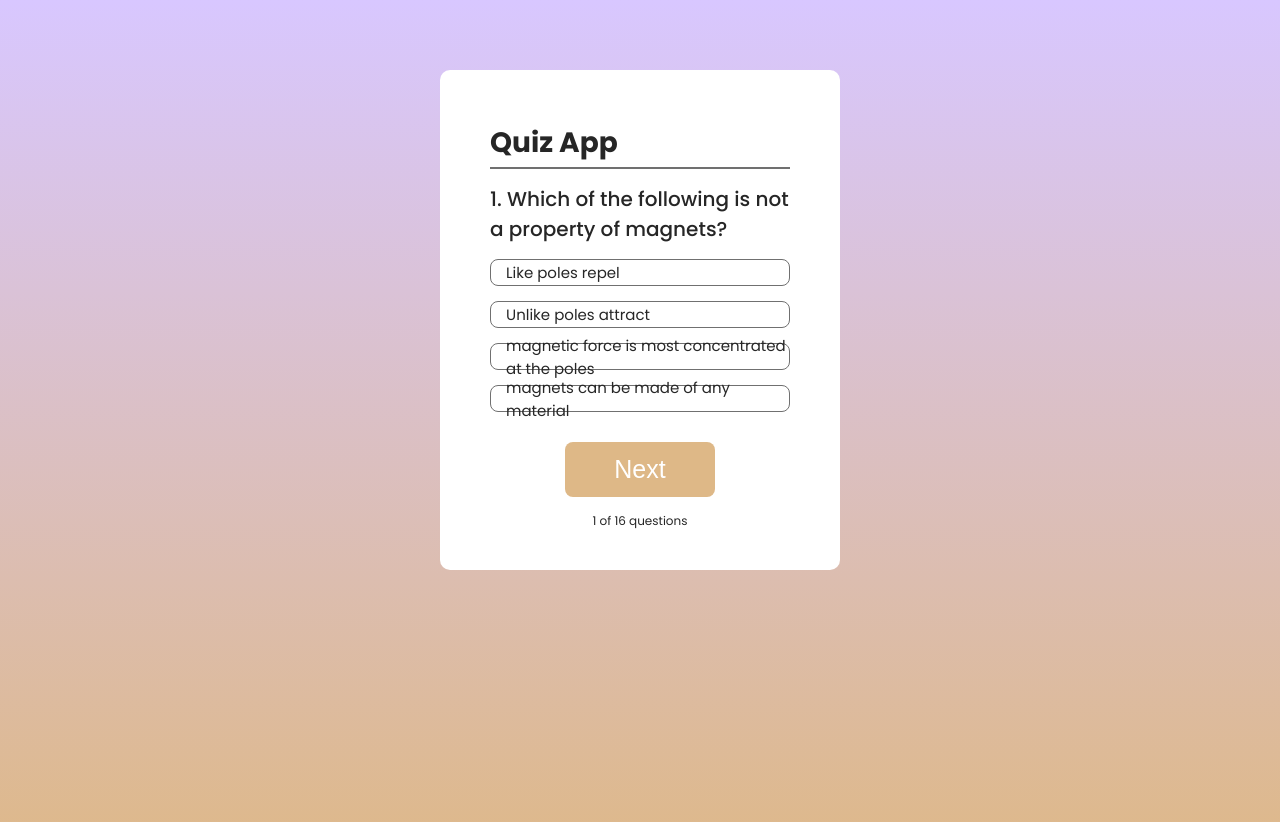
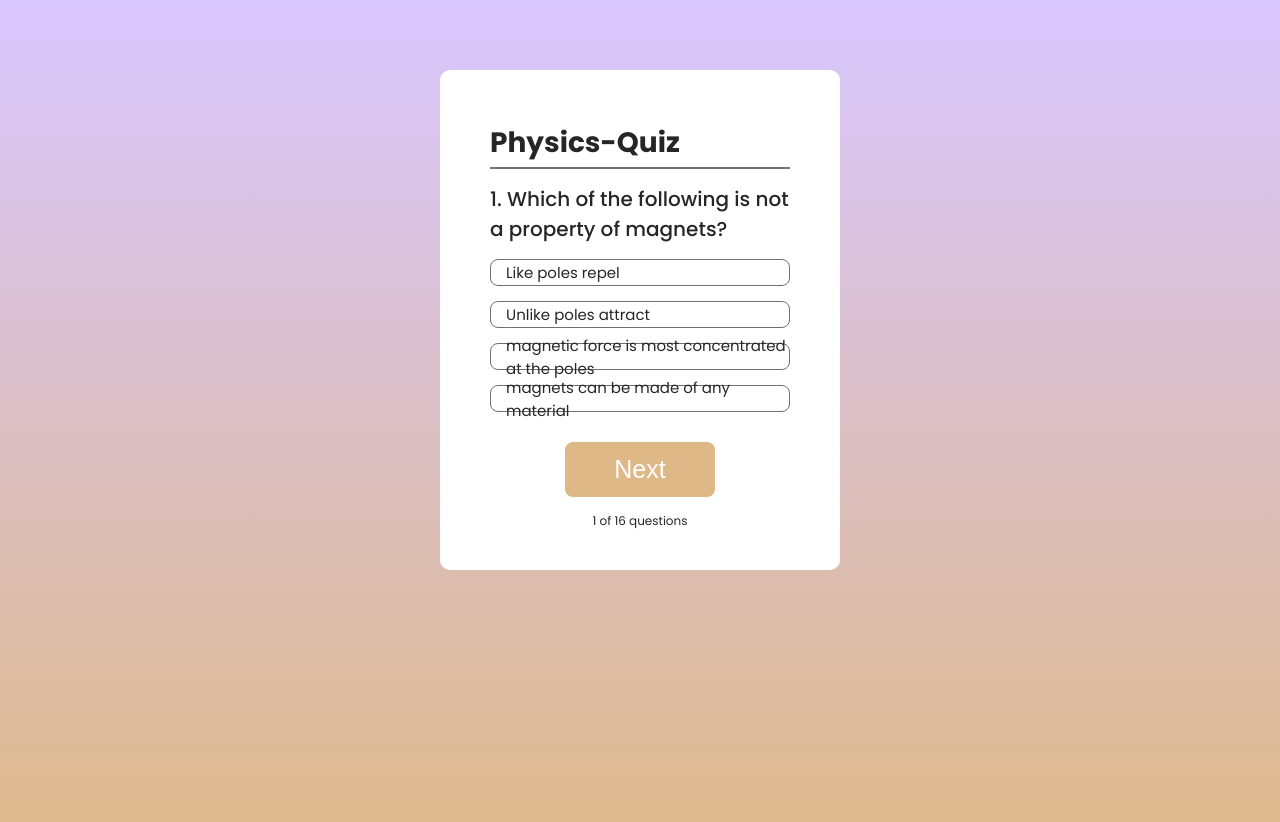
Before and after one commit to Skidrow65/QuizApp, a React (Vite) app: page / in a window 1280 px wide. Shown: the top 822 px of the page. Built offline with nearby package versions, Linux system fonts and the light colour scheme.

Commit message:
Update Quiz.jsx

```diff
--- a/src/Components/Quiz/Quiz.jsx
+++ b/src/Components/Quiz/Quiz.jsx
@@ -59,7 +59,7 @@ const reset = () => {
 
   return (
     <div className='container'>
-        <h1>Quiz App</h1>
+        <h1>Physics-Quiz</h1>
       <hr />
       {result?<></>:<>
       <h2>{index+1}. {question.question}</h2>
@@ -73,7 +73,7 @@ const reset = () => {
       <div className='index'>{index+1} of {data.length} questions</div>
       </>}
       {result?<>
-        <h2>Bismillah you have scored {score} out of {data.length} </h2>
+        <h2>You have scored {score} out of {data.length} </h2>
       <button onClick={reset}>Reset</button>
       </>:<></>}
 
```
